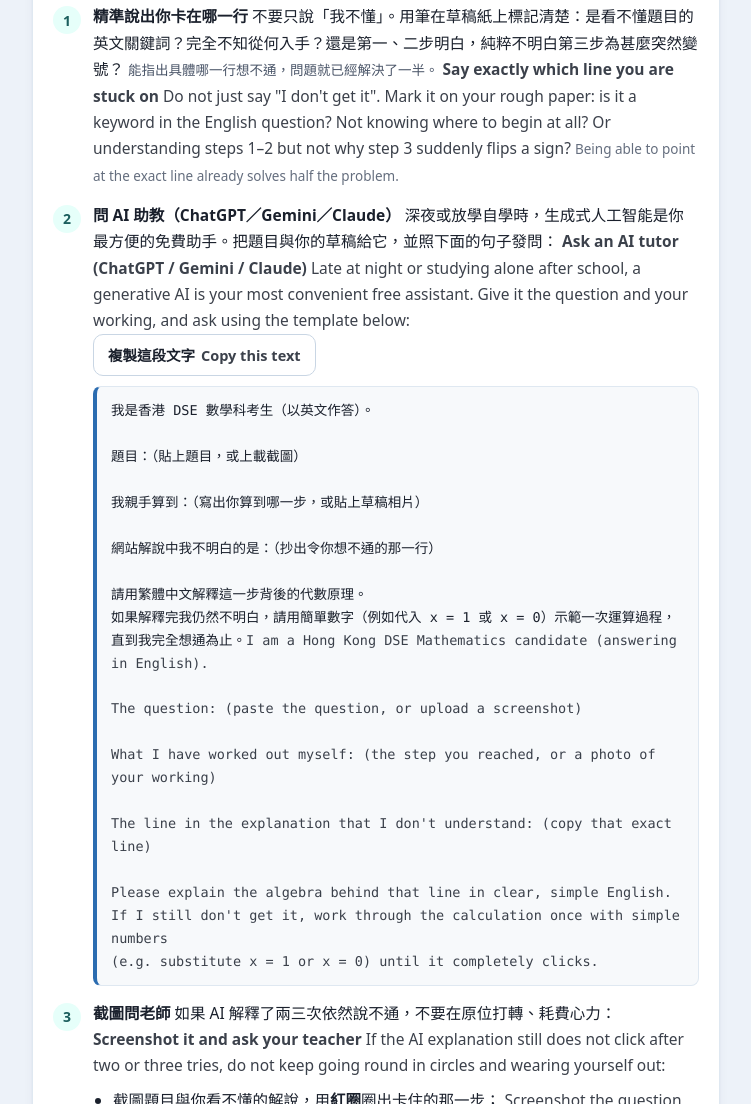
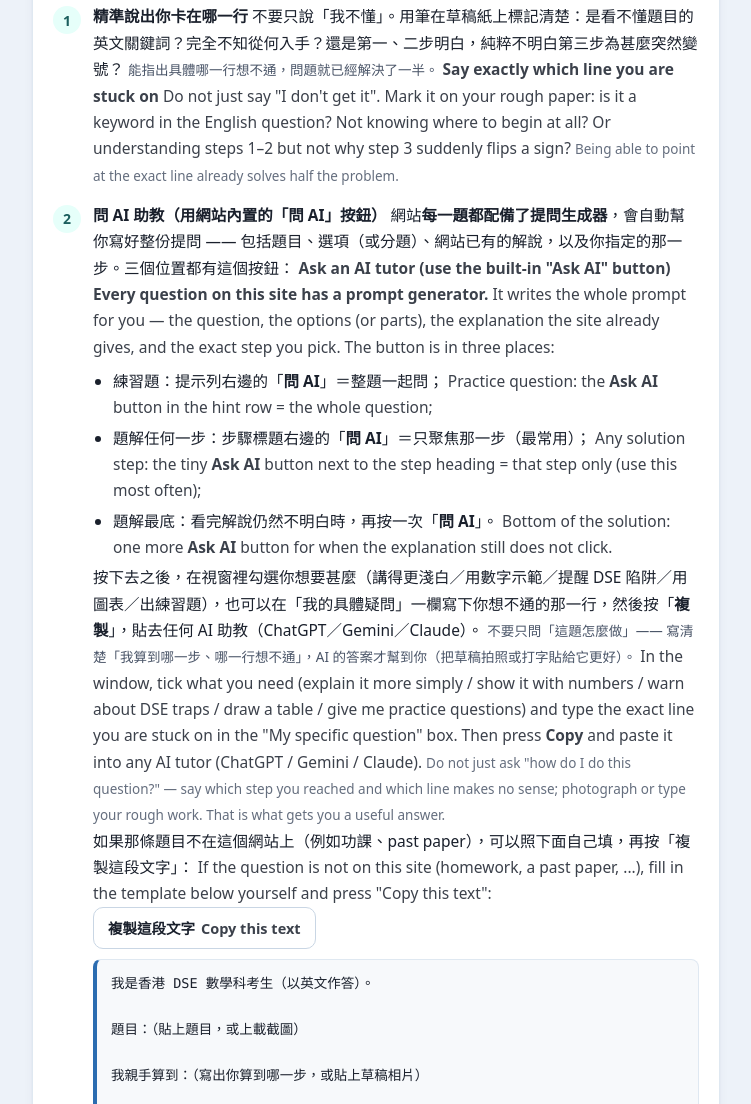
Before and after one commit to math-lov/dse-pass, a website: page start.html in a window 1280 px wide. Shown: the part 1355-2459 px from the top of the page, without its empty margins (264-1015 px from the left). Drawn offline with Linux system fonts and the light colour scheme.

Commit message:
更新「看不懂解說？三步求助」第二步（中英同步）：改為先教用網站內置「問 AI」按鈕（提示列／每步標題旁／題解底部三處），可勾選額外要求與填寫具體疑問再複製；靜態提問範本改為「非本站題目（功課／past paper）」的後備。提問視窗新增可見欄位標籤「我的具體疑問」；smoke test 新增 2 條前言斷言

```diff
--- a/assets/app.js
+++ b/assets/app.js
@@ -1474,8 +1474,13 @@
     });
     box.appendChild(optsBox);
 
+    var dl = el("label", "pm-label");
+    dl.appendChild(biSpan({ zh: "我的具體疑問（寫下你想不通的那一行）",
+                            en: "My specific question (the exact line you are stuck on)" }));
+    box.appendChild(dl);
     var doubt = el("textarea", "pm-doubt");
     doubt.rows = 2;
+    doubt.setAttribute("data-pm-doubt", "1");
     doubt.placeholder = t.doubtPlaceholder || "";
     doubt.oninput = function () { refresh(); };
     box.appendChild(doubt);
--- a/assets/style.css
+++ b/assets/style.css
@@ -527,6 +527,10 @@
 .pm-opts { display: grid; gap: 6px; margin-bottom: 10px; }
 .pm-opt { display: flex; gap: 8px; align-items: flex-start; font-size: 14.5px; cursor: pointer; }
 .pm-opt input { margin-top: 5px; width: 18px; height: 18px; }
+.pm-label {
+  display: block; font-size: 13.5px; font-weight: 800; color: var(--muted);
+  margin: 2px 0 4px;
+}
 .pm-doubt {
   width: 100%; font: inherit; font-size: 14px; border: 1px solid var(--line);
   border-radius: var(--radius-sm); padding: 8px 10px; margin-bottom: 8px; resize: vertical;
--- a/start.html
+++ b/start.html
@@ -116,11 +116,42 @@
     <div class="pre-step">
       <span class="num">2</span>
       <div class="body">
-        <span class="l-zh"><b>問 AI 助教（ChatGPT／Gemini／Claude）</b>
-        深夜或放學自學時，生成式人工智能是你最方便的免費助手。把題目與你的草稿給它，並照下面的句子發問：</span>
-        <span class="l-en"><b>Ask an AI tutor (ChatGPT / Gemini / Claude)</b>
-        Late at night or studying alone after school, a generative AI is your most convenient free
-        assistant. Give it the question and your working, and ask using the template below:</span>
+        <span class="l-zh"><b>問 AI 助教（用網站內置的「問 AI」按鈕）</b>
+        網站<b>每一題都配備了提問生成器</b>，會自動幫你寫好整份提問 —— 包括題目、選項（或分題）、網站已有的解說，以及你指定的那一步。三個位置都有這個按鈕：</span>
+        <span class="l-en"><b>Ask an AI tutor (use the built-in "Ask AI" button)</b>
+        <b>Every question on this site has a prompt generator.</b> It writes the whole prompt for
+        you — the question, the options (or parts), the explanation the site already gives, and the
+        exact step you pick. The button is in three places:</span>
+        <ul>
+          <li>
+            <span class="l-zh">練習題：提示列右邊的「<b>問 AI</b>」＝整題一起問；</span>
+            <span class="l-en">Practice question: the <b>Ask AI</b> button in the hint row = the whole
+            question;</span>
+          </li>
+          <li>
+            <span class="l-zh">題解任何一步：步驟標題右邊的「<b>問 AI</b>」＝只聚焦那一步（最常用）；</span>
+            <span class="l-en">Any solution step: the tiny <b>Ask AI</b> button next to the step
+            heading = that step only (use this most often);</span>
+          </li>
+          <li>
+            <span class="l-zh">題解最底：看完解說仍然不明白時，再按一次「<b>問 AI</b>」。</span>
+            <span class="l-en">Bottom of the solution: one more <b>Ask AI</b> button for when the
+            explanation still does not click.</span>
+          </li>
+        </ul>
+        <span class="l-zh">按下去之後，在視窗裡勾選你想要甚麼（講得更淺白／用數字示範／提醒 DSE 陷阱／用圖表／出練習題），也可以在「我的具體疑問」一欄寫下你想不通的那一行，然後按「<b>複製</b>」，貼去任何 AI 助教（ChatGPT／Gemini／Claude）。
+        <span class="muted small">不要只問「這題怎麼做」—— 寫清楚「我算到哪一步、哪一行想不通」，AI 的答案才幫到你（把草稿拍照或打字貼給它更好）。</span></span>
+        <span class="l-en">In the window, tick what you need (explain it more simply / show it with
+        numbers / warn about DSE traps / draw a table / give me practice questions) and type the
+        exact line you are stuck on in the "My specific question" box. Then press <b>Copy</b> and
+        paste it into any AI tutor (ChatGPT / Gemini / Claude).
+        <span class="muted small">Do not just ask "how do I do this question?" — say which step you
+        reached and which line makes no sense; photograph or type your rough work. That is what gets
+        you a useful answer.</span></span>
+        <br>
+        <span class="l-zh">如果那條題目不在這個網站上（例如功課、past paper），可以照下面自己填，再按「複製這段文字」：</span>
+        <span class="l-en">If the question is not on this site (homework, a past paper, ...), fill in
+        the template below yourself and press "Copy this text":</span>
         <br>
         <button class="btn btn-sm" id="copy-prompt" type="button">
           <span class="l-zh">複製這段文字</span><span class="l-en">Copy this text</span>
--- a/tools/learn_smoke_test.js
+++ b/tools/learn_smoke_test.js
@@ -86,6 +86,12 @@
 ok(pre.$$(".pre-block").length >= 4, "the preface is split into blocks (got " + pre.$$(".pre-block").length + ")");
 ok(pre.$$(".pre-go .pre-step").length === 3, "the three study habits are numbered steps");
 ok(/繁體中文/.test(pre.$("#prompt-text").textContent), "the AI prompt template is ready to copy");
+ok(/問 AI/.test(pre.$(".pre-help").textContent) && /Ask AI/.test(pre.$(".pre-help").textContent),
+   "前言第二步已改成「用網站內置問 AI 按鈕」的說明（中英齊）");
+const aiStep = pre.$$(".pre-help .pre-step").filter((s) => /問 AI/.test(s.textContent))[0];
+ok(!!aiStep && aiStep.querySelectorAll("ul li").length === 3,
+   "前言第二步列出三個「問 AI」按鈕位置（"
+   + (aiStep ? aiStep.querySelectorAll("ul li").length : 0) + "）");
 
 /* ── 3. 課題頁：分頁列與概念卡 ────────────────────────────────────────── */
 console.log("\n— 課題頁：分頁列 —");
```
